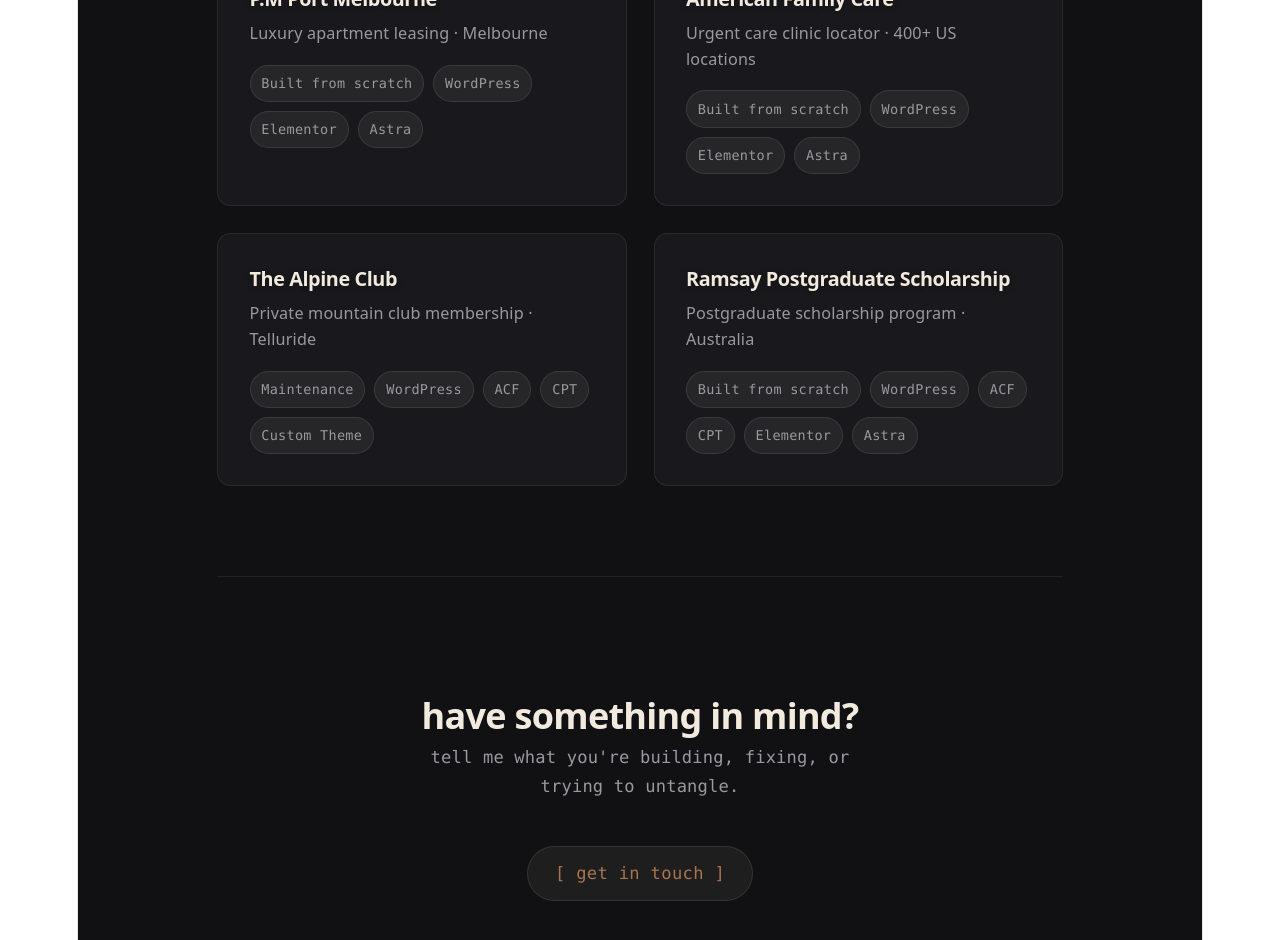
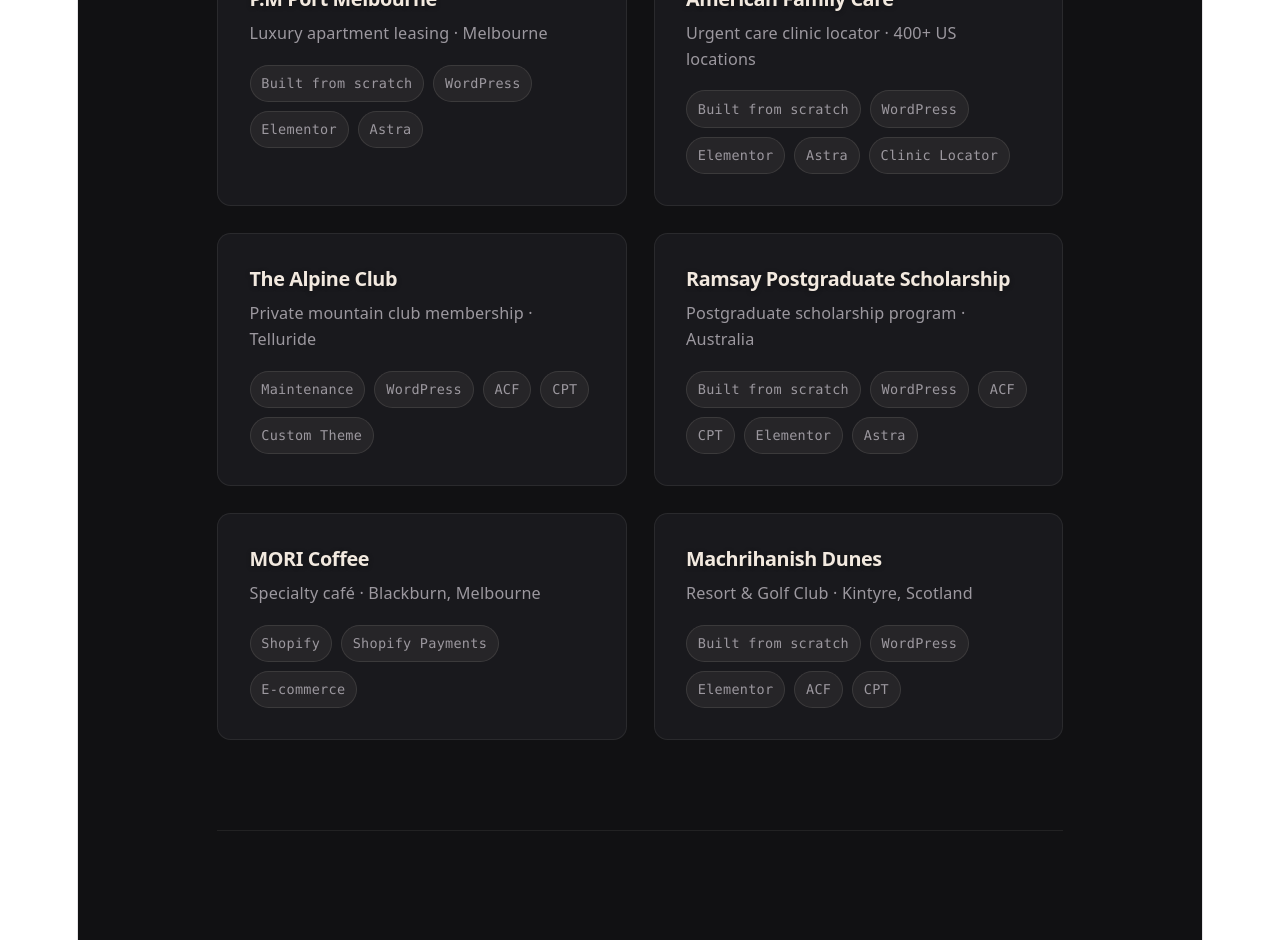
Before and after one commit to astrobunnydev/cats-coffees-codes, a React (Vite) app: page /codes in a window 1280 px wide. Shown: the part 2060-3000 px from the top of the page. Built offline with nearby package versions, Linux system fonts and the light colour scheme.

Commit message:
Add MORI Coffee and Machrihanish Dunes to selected work, refine AFC tags

```diff
--- a/src/pages/Codes.jsx
+++ b/src/pages/Codes.jsx
@@ -86,7 +86,7 @@
   {
     name: 'American Family Care',
     meta: 'Urgent care clinic locator · 400+ US locations',
-    tags: ['Built from scratch', 'WordPress', 'Elementor', 'Astra'],
+    tags: ['Built from scratch', 'WordPress', 'Elementor', 'Astra', 'Clinic Locator'],
     url: 'https://www.afcurgentcare.com/',
     image: '/afc.jpg',
   },
@@ -103,6 +103,20 @@
     tags: ['Built from scratch', 'WordPress', 'ACF', 'CPT', 'Elementor', 'Astra'],
     url: 'https://ramsaypostgradscholarship.com/',
     image: '/ramsay.jpg',
+  },
+  {
+    name: 'MORI Coffee',
+    meta: 'Specialty café · Blackburn, Melbourne',
+    tags: ['Shopify', 'Shopify Payments', 'E-commerce'],
+    url: 'https://moricoffee.com.au/',
+    image: '/mori.jpg',
+  },
+  {
+    name: 'Machrihanish Dunes',
+    meta: 'Resort & Golf Club · Kintyre, Scotland',
+    tags: ['Built from scratch', 'WordPress', 'Elementor', 'ACF', 'CPT'],
+    url: 'https://machrihanishdunes.com/',
+    image: '/machdunes.jpg',
   },
 ]
 
```
Also changed, not shown: public/machdunes.jpg (added), public/mori.jpg (added).
